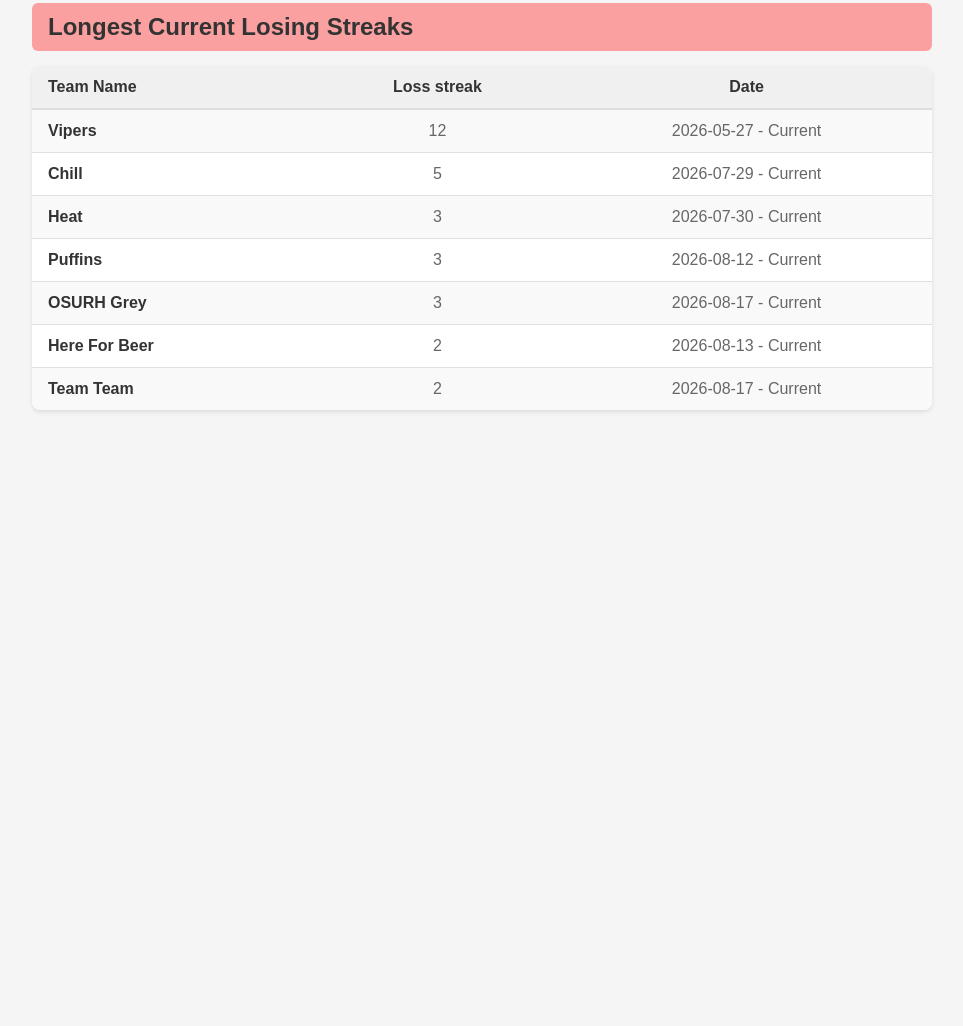
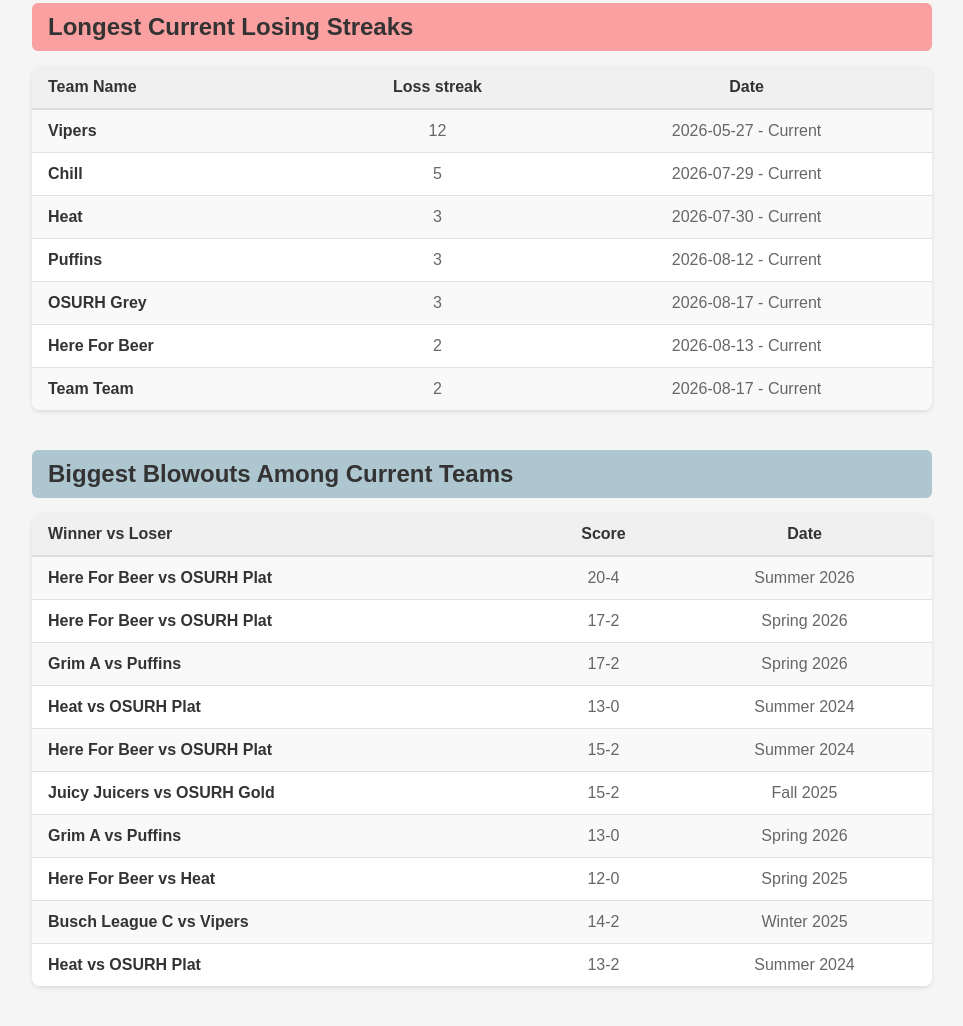
Before and after one commit to TheProgrammingTurkey/heatwaveStats, a plain HTML site: page misc.html in a window 1280 px wide. Shown: the part 1781-2807 px from the top of the page, without its empty margins (158-1121 px from the left). Before the commit the page ends 2251 px from the top, so only its background shows below. Drawn offline with Linux system fonts and the light colour scheme.

Commit message:
Add biggest blowouts

```diff
--- a/misc.html
+++ b/misc.html
@@ -77,6 +77,19 @@
                 <tbody id="curLossStreaks"></tbody>
             </table>
         </div>
+        <div class="tier-section">
+            <h2 class="tier-header" style="background-color: #AEC6CF; color: #333;">Biggest Blowouts Among Current Teams</h2>
+            <table>
+                <thead>
+                    <tr>
+                        <th>Winner vs Loser</th>
+                        <th>Score</th>
+                        <th>Date</th>
+                    </tr>
+                </thead>
+                <tbody id="biggestBlowouts"></tbody>
+            </table>
+        </div>
     </main>
 </body>
 </html>
--- a/script.js
+++ b/script.js
@@ -411,11 +411,17 @@ async function teamResultsHistory(team, teamIDs, games){
     });
 }
 
+function isCurTeam(teams, teamId) {
+    const team = teams.find(candidate => candidate.includes(String(teamId)));
+    return Boolean(team && team[1] !== "N/A");
+}
+
 async function updateStreaks(teams, games){
     let winStreaks = [];
     let lossStreaks = [];
     let curWinStreaks = [];
     let curLossStreaks = [];
+    let biggestBlowouts = [];
     // Count a win or loss whenever this team appears in a completed game.
     teams.forEach(team => {
         let winStreak = 0;
@@ -425,16 +431,19 @@ async function updateStreaks(teams, games){
             if(team.includes(game[2])){
                 if(parseInt(game[4]) > parseInt(game[5])){
                     if(lossStreaks.length < 10 || lossStreak > lossStreaks[lossStreaks.length-1][1]){
-                        lossStreaks = adjustRanking(lossStreaks, [team[0], lossStreak,  startDate + " - " + game[1]]);
+                        lossStreaks = adjustStreakRanking(lossStreaks, [team[0], lossStreak,  startDate + " - " + game[1]]);
                     }
                     lossStreak = 0;
                     winStreak++;
                     if(winStreak == 1){
                         startDate = game[1];
                     }
+                    if(team[1] != "N/A" && isCurTeam(teams, game[3]) && (biggestBlowouts.length < 10 || parseInt(game[4])-parseInt(game[5]) > Math.abs(parseInt(biggestBlowouts[biggestBlowouts.length-1][4])-parseInt(biggestBlowouts[biggestBlowouts.length-1][5])))){
+                        biggestBlowouts = adjustBlowoutRanking(biggestBlowouts, game);
+                    }
                 } else if(parseInt(game[4]) < parseInt(game[5])){
                     if(winStreaks.length < 10 || winStreak > winStreaks[winStreaks.length-1][1]){
-                        winStreaks = adjustRanking(winStreaks, [team[0], winStreak,  startDate + " - " + game[1]]);
+                        winStreaks = adjustStreakRanking(winStreaks, [team[0], winStreak,  startDate + " - " + game[1]]);
                     }
                     winStreak = 0;
                     lossStreak++;
@@ -446,16 +455,19 @@ async function updateStreaks(teams, games){
             if(team.includes(game[3])){
                 if(parseInt(game[5]) > parseInt(game[4])){
                     if(lossStreaks.length < 10 || lossStreak > lossStreaks[lossStreaks.length-1][1]){
-                        lossStreaks = adjustRanking(lossStreaks, [team[0], lossStreak,  startDate + " - " + game[1]]);
+                        lossStreaks = adjustStreakRanking(lossStreaks, [team[0], lossStreak,  startDate + " - " + game[1]]);
                     }
                     lossStreak = 0;
                     winStreak++;
                     if(winStreak == 1){
                         startDate = game[1];
                     }
+                    if(team[1] != "N/A" && isCurTeam(teams, game[2]) && (biggestBlowouts.length < 10 || parseInt(game[5])-parseInt(game[4]) > Math.abs(parseInt(biggestBlowouts[biggestBlowouts.length-1][4])-parseInt(biggestBlowouts[biggestBlowouts.length-1][5])))){
+                        biggestBlowouts = adjustBlowoutRanking(biggestBlowouts, [game[0], game[1], game[3], game[2], game[5], game[4]]);
+                    }
                 } else if(parseInt(game[5]) < parseInt(game[4])) {
                     if(winStreaks.length < 10 || winStreak > winStreaks[winStreaks.length-1][1]){
-                        winStreaks = adjustRanking(winStreaks, [team[0], winStreak, startDate + " - " + game[1]]);
+                        winStreaks = adjustStreakRanking(winStreaks, [team[0], winStreak, startDate + " - " + game[1]]);
                     }
                     winStreak = 0;
                     lossStreak++;
@@ -466,16 +478,16 @@ async function updateStreaks(teams, games){
             }
         });
         if(winStreaks.length < 10 || winStreak > winStreaks[winStreaks.length-1][1]){
-            winStreaks = adjustRanking(winStreaks, [team[0], winStreak, startDate + " - Current"]);
+            winStreaks = adjustStreakRanking(winStreaks, [team[0], winStreak, startDate + " - Current"]);
         }
         if(lossStreaks.length < 10 || lossStreak > lossStreaks[lossStreaks.length-1][1]){
-            lossStreaks = adjustRanking(lossStreaks, [team[0], lossStreak, startDate + " - Current"]);
+            lossStreaks = adjustStreakRanking(lossStreaks, [team[0], lossStreak, startDate + " - Current"]);
         }
         if(team[1] != "N/A" && winStreak > 1 && (curWinStreaks.length < 10 || winStreak > curWinStreaks[curWinStreaks.length-1][1])){
-            curWinStreaks = adjustRanking(curWinStreaks, [team[0], winStreak, startDate + " - Current"]);
+            curWinStreaks = adjustStreakRanking(curWinStreaks, [team[0], winStreak, startDate + " - Current"]);
         }
         if(team[1] != "N/A" && lossStreak > 1 && (curLossStreaks.length < 10 || lossStreak > curLossStreaks[curLossStreaks.length-1][1])){
-            curLossStreaks = adjustRanking(curLossStreaks, [team[0], lossStreak, startDate + " - Current"]);
+            curLossStreaks = adjustStreakRanking(curLossStreaks, [team[0], lossStreak, startDate + " - Current"]);
         }
     });
     let tableBody = document.getElementById("winStreaks");
@@ -533,9 +545,23 @@ async function updateStreaks(teams, games){
         });
         tableBody.appendChild(row);
     });
+
+    tableBody = document.getElementById("biggestBlowouts");
+    tableBody.replaceChildren();
+
+    biggestBlowouts.forEach(blowout => {
+        // Use textContent instead of HTML strings so team names are treated as text.
+        const row = document.createElement("tr");
+        [teamNameFromId(teams, blowout[2]) + " vs " + teamNameFromId(teams, blowout[3]), blowout[4] + "-" + blowout[5], blowout[0]].forEach(value => {
+            const cell = document.createElement("td");
+            cell.textContent = value;
+            row.appendChild(cell);
+        });
+        tableBody.appendChild(row);
+    });
 }
 
-function adjustRanking(array, entry){
+function adjustStreakRanking(array, entry){
     if(array.length >= 10 && entry[1] > array[9][1]){
         array.pop();
         array.push(entry);
@@ -548,5 +574,18 @@ function adjustRanking(array, entry){
     });
     return array;
 }
+function adjustBlowoutRanking(array, entry){
+    if(array.length >= 10 && Math.abs(parseInt(entry[4])-parseInt(entry[5])) > Math.abs(parseInt(array[9][4])-parseInt(array[9][5]))){
+        array.pop();
+        array.push(entry);
+    }
+    else if(array.length < 10){
+        array.push(entry);
+    }
+    array.sort((a, b) => {
+        return Math.abs(parseInt(b[4])-parseInt(b[5]))-Math.abs(parseInt(a[4])-parseInt(a[5]));
+    });
+    return array;
+}
 
 updateLastUpdatedDisplay();
```
